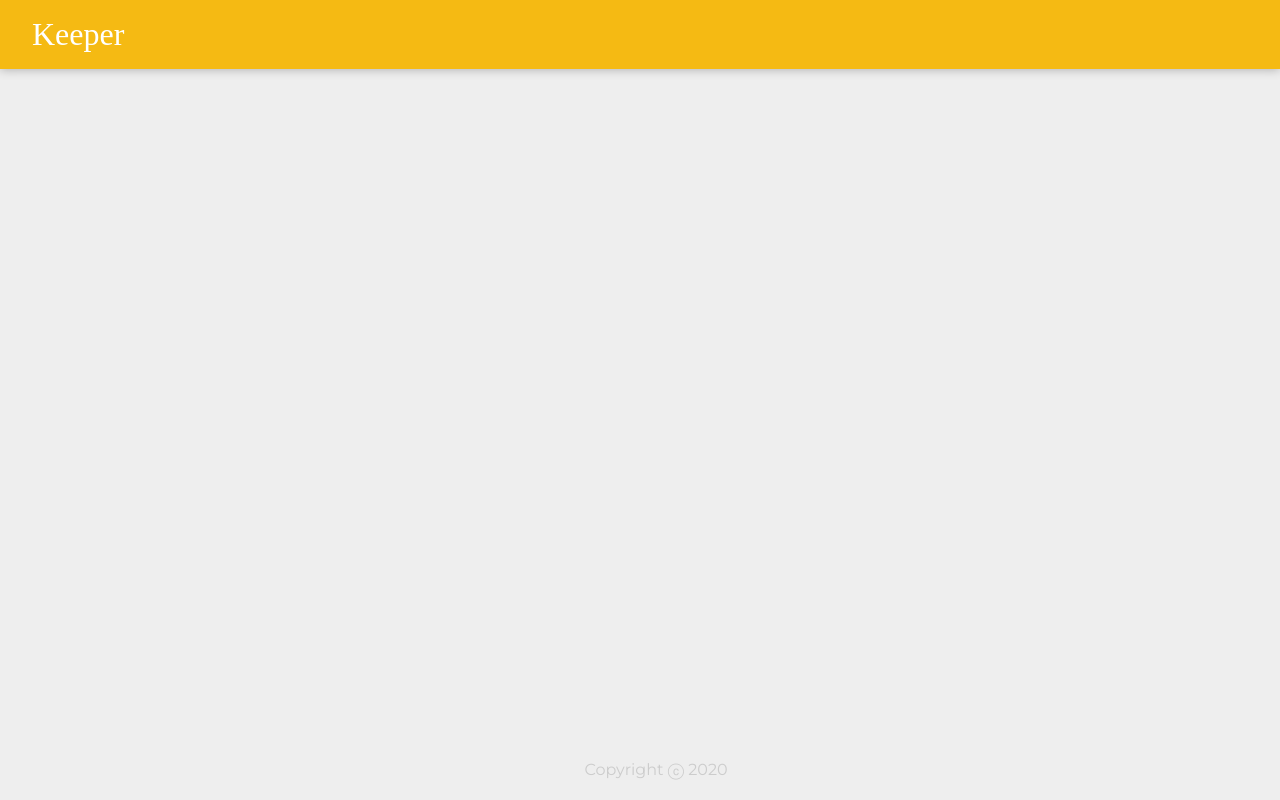
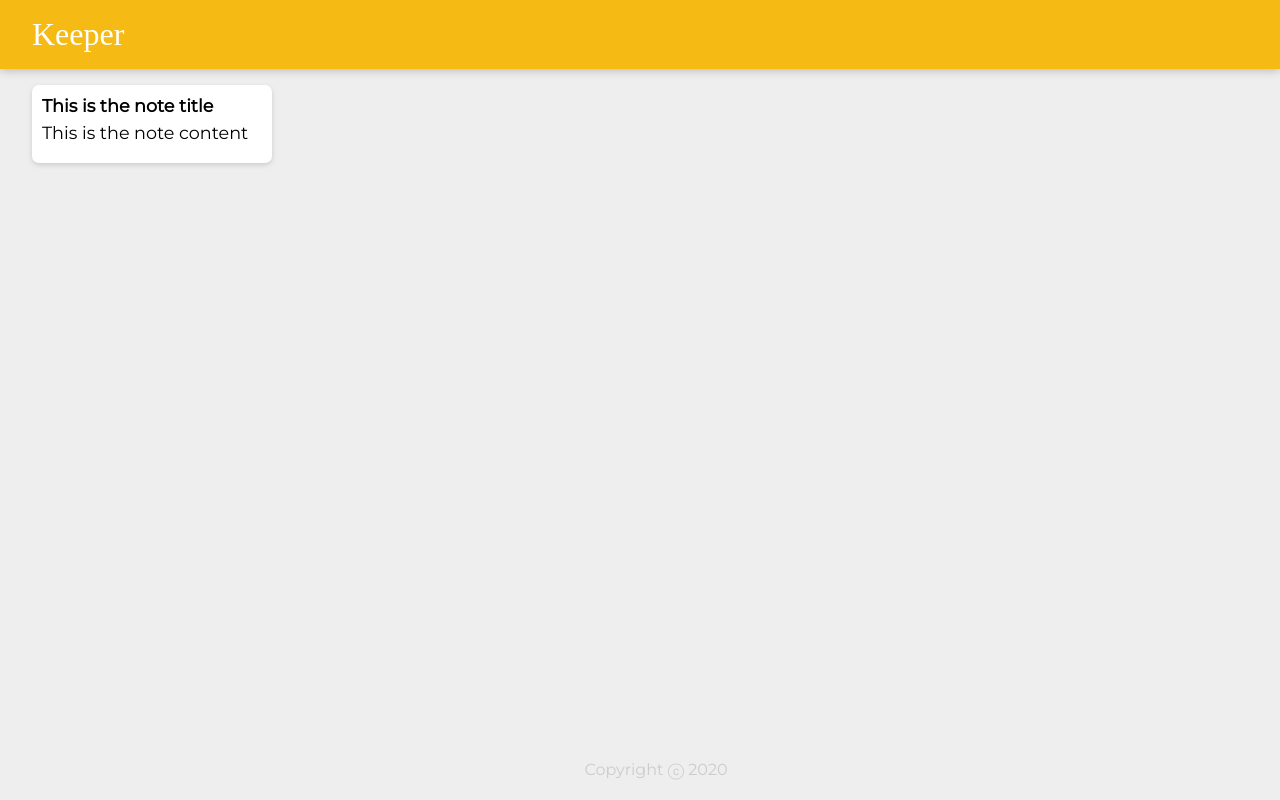
Before and after one commit to firdaushelmy/keeper-app, a React (Create React App) app: page / in a window 1280 px wide. Built offline with nearby package versions, Linux system fonts and the light colour scheme; a web font is replaced by a local one.

Commit message:
add note

```diff
--- a/src/components/App.jsx
+++ b/src/components/App.jsx
@@ -1,11 +1,13 @@
 import React from 'react';
 import Header from './Header';
+import Note from './Note';
 import Footer from './Footer';
 
 function App() {
   return (
     <div>
       <Header />
+      <Note />
       <Footer />
     </div>
   );
--- a/src/components/Note.jsx
+++ b/src/components/Note.jsx
@@ -0,0 +1,12 @@
+import React from 'react';
+
+function Note() {
+  return (
+    <div className='note'>
+      <h1>This is the note title</h1>
+      <p>This is the note content</p>
+    </div>
+  )
+}
+
+export default Note;
```
